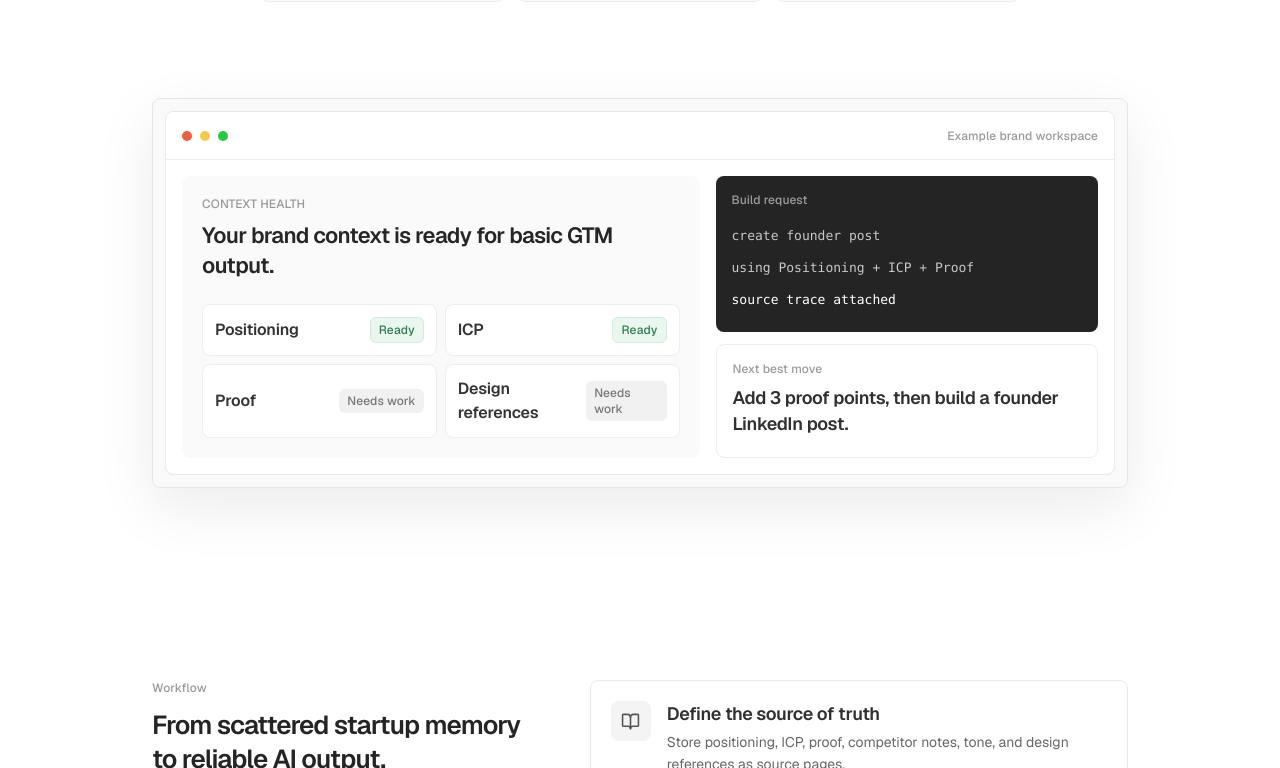
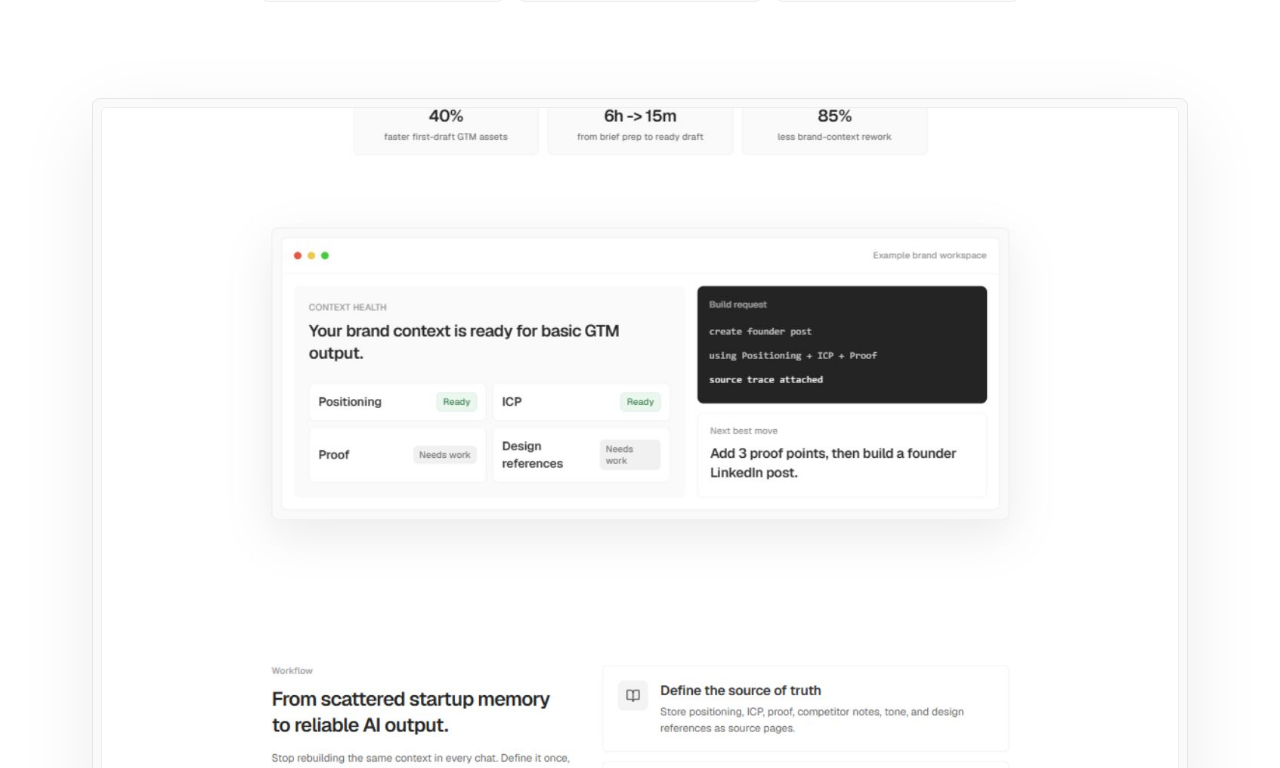
Before and after one commit to Thoufik001/Startup-OS, a React (Vite) app: page / in a window 1280 px wide. Shown: the part 572-1340 px from the top of the page. Built offline with nearby package versions, Linux system fonts and the light colour scheme.

Commit message:
Use dashboard screenshot in landing hero

```diff
--- a/src/App.jsx
+++ b/src/App.jsx
@@ -2732,48 +2732,13 @@ function LandingPageV2({ onGetStarted }) {
           </div>
         </section>
 
-        <section id="product" className="mx-auto max-w-[1040px] px-4 pb-20 sm:px-6 lg:px-8 lg:pb-24">
-          <div className="landing-reveal rounded-lg border border-[#e6e6e6] bg-[#fafafa] p-3 shadow-[0_20px_60px_rgba(0,0,0,0.08)]">
-            <div className="overflow-hidden rounded-lg border border-[#e8e8e8] bg-white">
-              <div className="flex h-12 items-center justify-between border-b border-[#eeeeee] px-4">
-                <div className="flex items-center gap-2">
-                  <span className="h-2.5 w-2.5 rounded-full bg-[#f05d42]" />
-                  <span className="h-2.5 w-2.5 rounded-full bg-[#f3c94f]" />
-                  <span className="h-2.5 w-2.5 rounded-full bg-[#28c840]" />
-                </div>
-                <span className="type-caption text-[#999]">Example brand workspace</span>
-              </div>
-              <div className="grid gap-4 p-4 lg:grid-cols-[1.15fr_0.85fr]">
-                <div className="rounded-lg bg-[#fafafa] p-5">
-                  <div className="type-label text-[#999]">Context health</div>
-                  <h2 className="h3 mt-2 max-w-[560px] text-[#262626]">Your brand context is ready for basic GTM output.</h2>
-                  <div className="mt-6 grid gap-2 sm:grid-cols-2">
-                    {["Positioning", "ICP", "Proof", "Design references"].map((item, index) => (
-                      <div key={item} className="flex items-center justify-between rounded-lg border border-[#eeeeee] bg-white px-3 py-3">
-                        <span className="type-card-title text-[#333]">{item}</span>
-                        <span className={`type-caption rounded-md px-2 py-1 ${index < 2 ? "border border-[var(--approved-border)] bg-[var(--approved-bg)] text-[var(--approved-text)]" : "bg-[#f1f1f1] text-[#777]"}`}>
-                          {index < 2 ? "Ready" : "Needs work"}
-                        </span>
-                      </div>
-                    ))}
-                  </div>
-                </div>
-                <div className="grid gap-3">
-                  <div className="rounded-lg bg-[#242424] p-4 text-white">
-                    <div className="type-caption text-white/55">Build request</div>
-                    <div className="mt-4 space-y-2 font-mono text-[13px] leading-6 text-white/75">
-                      <div>create founder post</div>
-                      <div>using Positioning + ICP + Proof</div>
-                      <div className="text-white">source trace attached</div>
-                    </div>
-                  </div>
-                  <div className="rounded-lg border border-[#eeeeee] bg-white p-4">
-                    <div className="type-caption text-[#999]">Next best move</div>
-                    <h3 className="type-section-title mt-2 text-[#303030]">Add 3 proof points, then build a founder LinkedIn post.</h3>
-                  </div>
-                </div>
-              </div>
-            </div>
+        <section id="product" className="mx-auto max-w-[1160px] px-4 pb-20 sm:px-6 lg:px-8 lg:pb-24">
+          <div className="landing-reveal overflow-hidden rounded-lg border border-[#e6e6e6] bg-[#fafafa] p-2 shadow-[0_24px_80px_rgba(0,0,0,0.08)]">
+            <img
+              src="/contextos-dashboard-hero.png"
+              alt="ContextOS brand dashboard showing context health, source coverage, recommendations, changelog, and recent builds"
+              className="block w-full rounded-md border border-[#eeeeee] bg-white"
+            />
           </div>
         </section>
 
```
Also changed, not shown: public/contextos-dashboard-hero.png (added).
